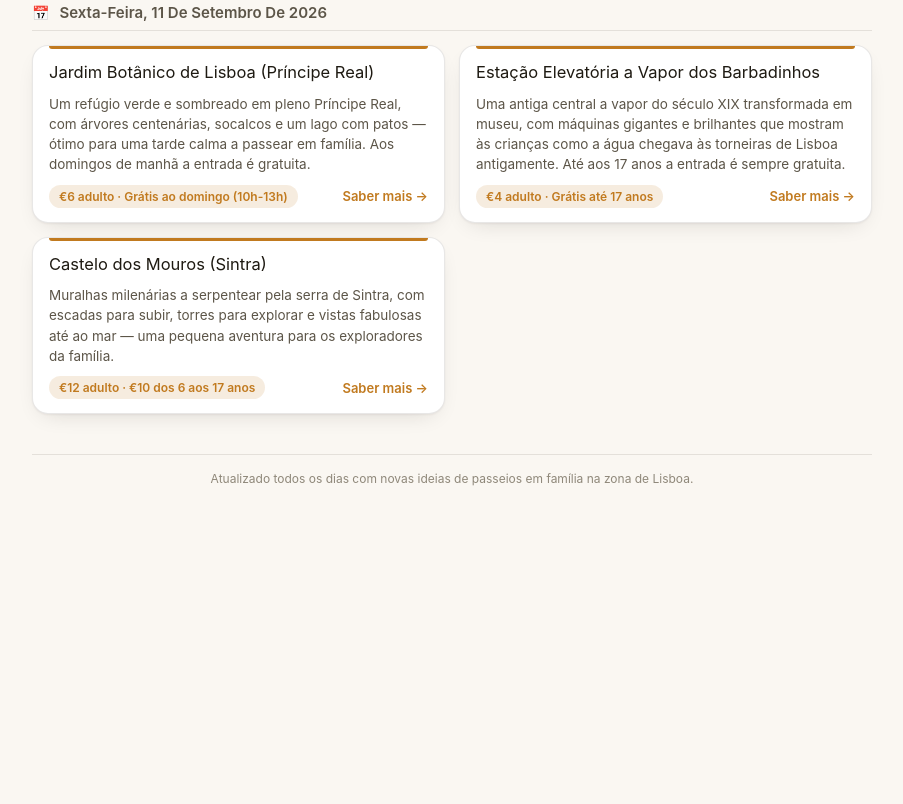
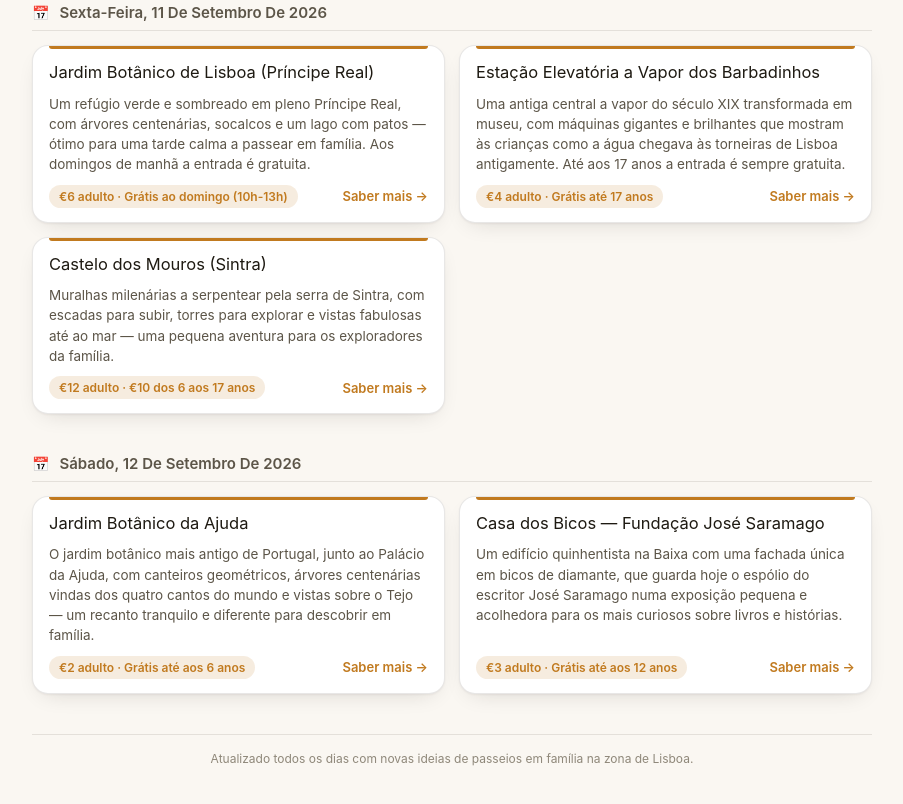
Before and after one commit to Xtvback/Favoritos, a website: page passeios.html in a window 1280 px wide. Shown: the part 7248-8052 px from the top of the page, without its empty margins (188-1091 px from the left). Before the commit the page ends 7798 px from the top, so only its background shows below. Drawn offline with Linux system fonts and the light colour scheme.

Commit message:
Novas ideias de passeios — 2026-09-12

```diff
--- a/passeios.html
+++ b/passeios.html
@@ -709,6 +709,31 @@
       </div>
     </section>
 
+    <section class="dia" id="dia-2026-09-12">
+      <h2 class="dia-data">Sábado, 12 de setembro de 2026</h2>
+      <div class="cards">
+
+        <article class="card paid">
+          <div class="card-title">Jardim Botânico da Ajuda</div>
+          <p class="card-desc">O jardim botânico mais antigo de Portugal, junto ao Palácio da Ajuda, com canteiros geométricos, árvores centenárias vindas dos quatro cantos do mundo e vistas sobre o Tejo — um recanto tranquilo e diferente para descobrir em família.</p>
+          <div class="card-foot">
+            <span class="price">€2 adulto · Grátis até aos 6 anos</span>
+            <a class="card-link" href="https://jba.isa.ulisboa.pt/" target="_blank" rel="noopener">Saber mais →</a>
+          </div>
+        </article>
+
+        <article class="card paid">
+          <div class="card-title">Casa dos Bicos — Fundação José Saramago</div>
+          <p class="card-desc">Um edifício quinhentista na Baixa com uma fachada única em bicos de diamante, que guarda hoje o espólio do escritor José Saramago numa exposição pequena e acolhedora para os mais curiosos sobre livros e histórias.</p>
+          <div class="card-foot">
+            <span class="price">€3 adulto · Grátis até aos 12 anos</span>
+            <a class="card-link" href="https://www.josesaramago.org/en/contact-and-informations/" target="_blank" rel="noopener">Saber mais →</a>
+          </div>
+        </article>
+
+      </div>
+    </section>
+
   </main>
 
   <footer>Atualizado todos os dias com novas ideias de passeios em família na zona de Lisboa.</footer>
```
